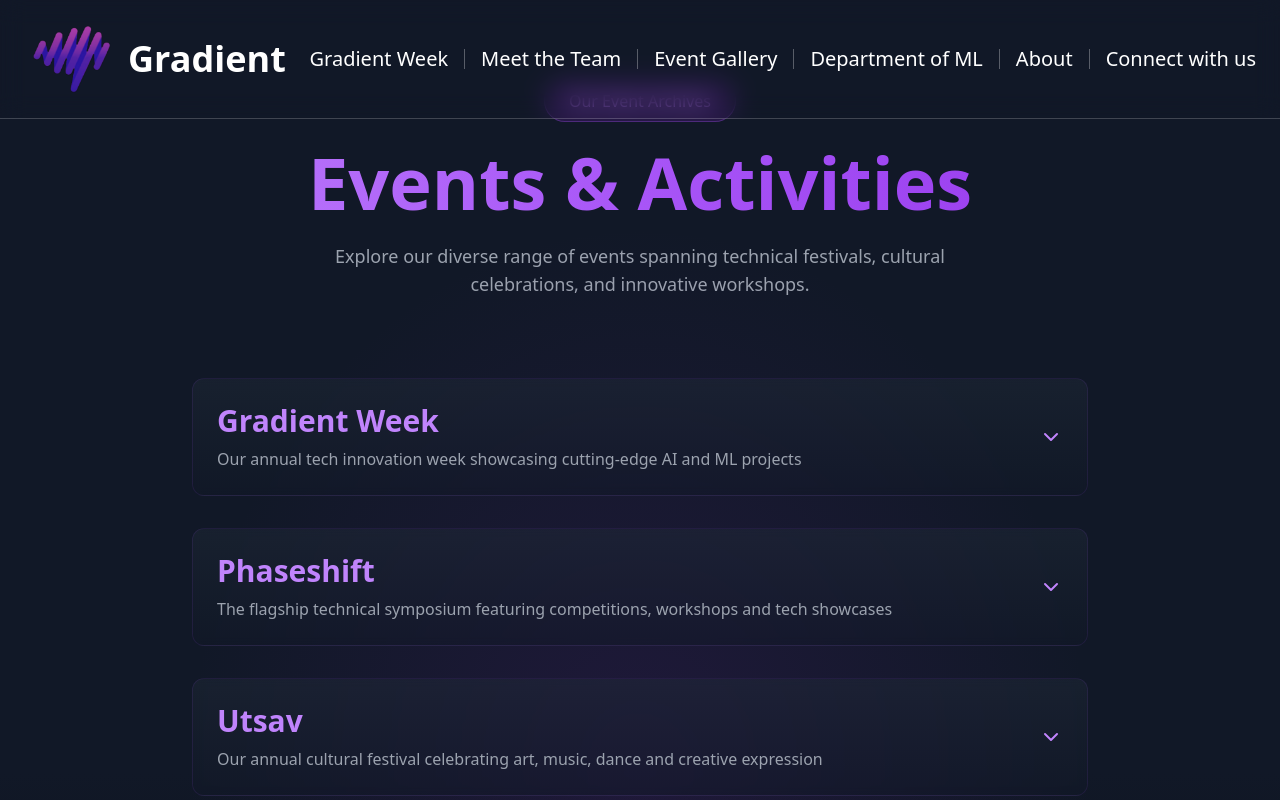
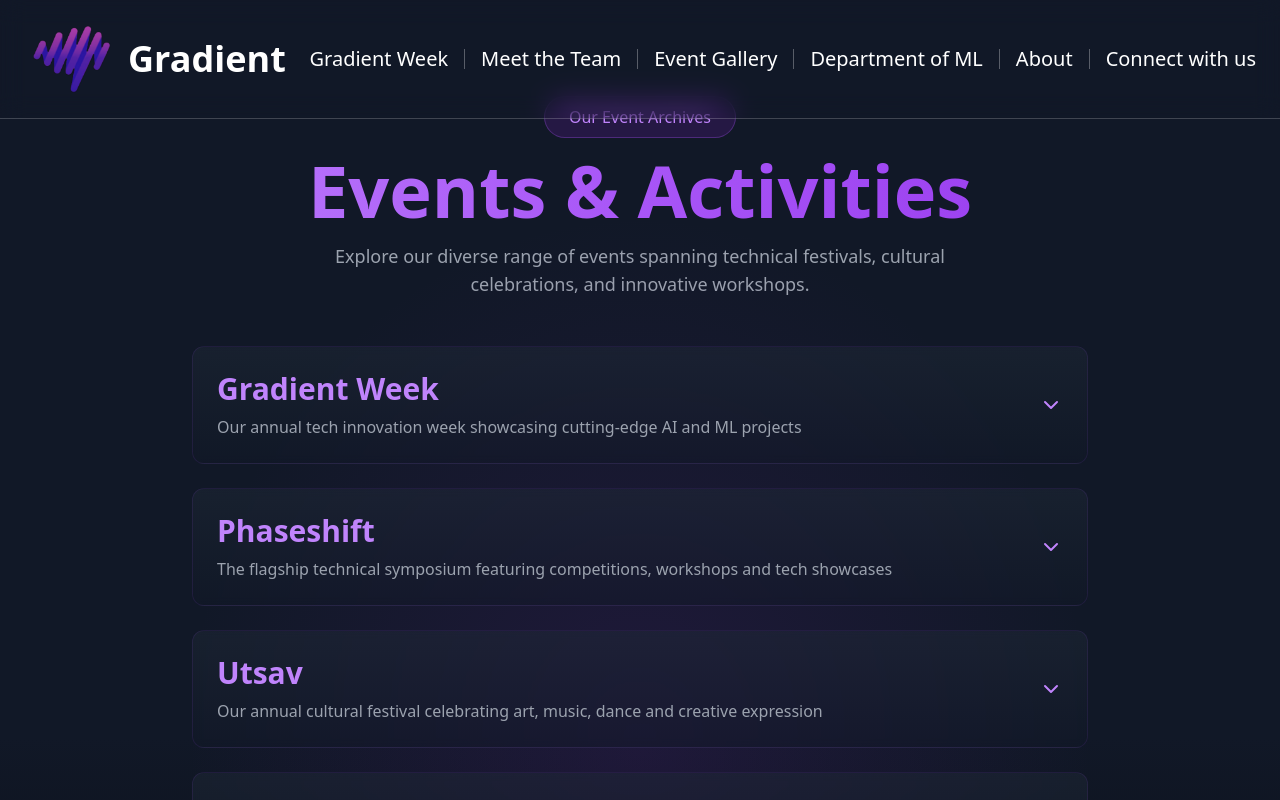
Before and after one commit to Vinay-yele/Gradient-Website, a Next.js app: page /gallery in a window 1280 px wide. Shown: the top 800 px of the page. Built offline with nearby package versions, Linux system fonts and the light colour scheme.

Commit message:
Update page.tsx

```diff
--- a/app/gallery/page.tsx
+++ b/app/gallery/page.tsx
@@ -197,9 +197,9 @@ export default function Events() {
 
       <Navbar />
 
-      <div className="container mx-auto px-4 py-20">
+      <div className="container mx-auto px-4 pt-24 pb-16">
         <motion.div
-          className="text-center mb-20"
+          className="text-center mb-12"
           initial={{ opacity: 0, y: -20 }}
           animate={{ opacity: 1, y: 0 }}
           transition={{ duration: 0.7 }}
@@ -208,12 +208,12 @@ export default function Events() {
             initial={{ opacity: 0, y: 20 }}
             animate={{ opacity: 1, y: 0 }}
             transition={{ delay: 0.2 }}
-            className="inline-block px-6 py-2 rounded-full bg-purple-900/30 border border-purple-500/30 mb-6"
+            className="inline-block px-6 py-2 rounded-full bg-purple-900/30 border border-purple-500/30 mb-4"
           >
             <span className="text-purple-400">Our Event Archives</span>
           </motion.div>
 
-          <h1 className="text-5xl md:text-7xl font-bold mb-6 text-transparent bg-clip-text bg-gradient-to-r from-purple-400 via-purple-500 to-purple-600">
+          <h1 className="text-5xl md:text-7xl font-bold mb-4 text-transparent bg-clip-text bg-gradient-to-r from-purple-400 via-purple-500 to-purple-600">
             Events & Activities
           </h1>
 
@@ -222,7 +222,7 @@ export default function Events() {
           </p>
         </motion.div>
 
-        <div className="max-w-4xl mx-auto space-y-8">
+        <div className="max-w-4xl mx-auto space-y-6">
           {eventCategories.map((category, categoryIndex) => (
             <motion.div
               key={category.name}
@@ -265,13 +265,13 @@ export default function Events() {
                       </div>
 
                       {openYear[`${categoryIndex}-${yearIndex}`] && (
-                        <div className="space-y-6 pl-6">
+                        <div className="space-y-4 pl-6">
                           {yearData.events.map((event, eventIndex) => (
                             <div
                               key={event.title}
-                              className="bg-gradient-to-b from-gray-800/30 to-gray-900/30 rounded-xl p-6 backdrop-blur-sm border border-purple-500/10 hover:border-purple-500/30 transition-colors duration-300"
+                              className="bg-gradient-to-b from-gray-800/30 to-gray-900/30 rounded-xl p-5 backdrop-blur-sm border border-purple-500/10 hover:border-purple-500/30 transition-colors duration-300"
                             >
-                              <div className="flex flex-col gap-4">
+                              <div className="flex flex-col gap-3">
                                 <div className="flex items-center gap-4">
                                   <h3 className="text-2xl font-bold text-white">{event.title}</h3>
                                   {event.status === "registration-open" && (
@@ -291,7 +291,7 @@ export default function Events() {
                                   )}
                                 </div>
 
-                                <div className="flex flex-wrap gap-6 text-gray-300">
+                                <div className="flex flex-wrap gap-4 text-gray-300">
                                   <div className="flex items-center space-x-2">
                                     <Calendar className="text-purple-400" size={18} />
                                     <span>{event.date}</span>
@@ -314,12 +314,12 @@ export default function Events() {
                                   {event.description}
                                 </p>
 
-                                <div className="flex flex-wrap gap-4 mt-2">
+                                <div className="flex flex-wrap gap-4 mt-1">
                                   {event.status === "registration-open" && (
                                     <motion.button
                                       whileHover={{ scale: 1.05 }}
                                       whileTap={{ scale: 0.95 }}
-                                      className="flex items-center justify-center space-x-2 px-6 py-3 bg-purple-600 rounded-full hover:bg-purple-700 transition-colors duration-300 group/btn"
+                                      className="flex items-center justify-center space-x-2 px-6 py-2 bg-purple-600 rounded-full hover:bg-purple-700 transition-colors duration-300 group/btn"
                                     >
                                       <span>Register Now</span>
                                       <ArrowRight size={18} className="group-hover/btn:translate-x-1 transition-transform duration-300" />
@@ -331,7 +331,7 @@ export default function Events() {
                                       whileHover={{ scale: 1.05 }}
                                       whileTap={{ scale: 0.95 }}
                                       onClick={() => viewGallery(event)}
-                                      className="flex items-center justify-center space-x-2 px-6 py-3 bg-transparent border border-purple-500 rounded-full hover:bg-purple-500/10 transition-colors duration-300"
+                                      className="flex items-center justify-center space-x-2 px-6 py-2 bg-transparent border border-purple-500 rounded-full hover:bg-purple-500/10 transition-colors duration-300"
                                     >
                                       <ImageIcon size={18} />
                                       <span>View Gallery ({event.images.length})</span>
```
